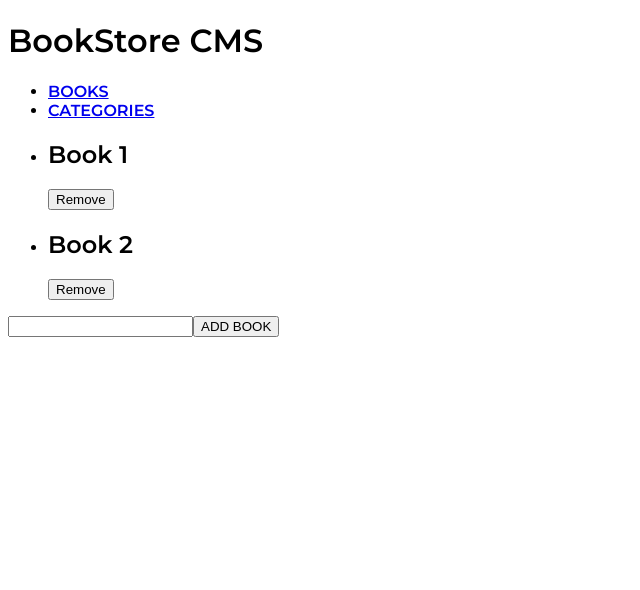
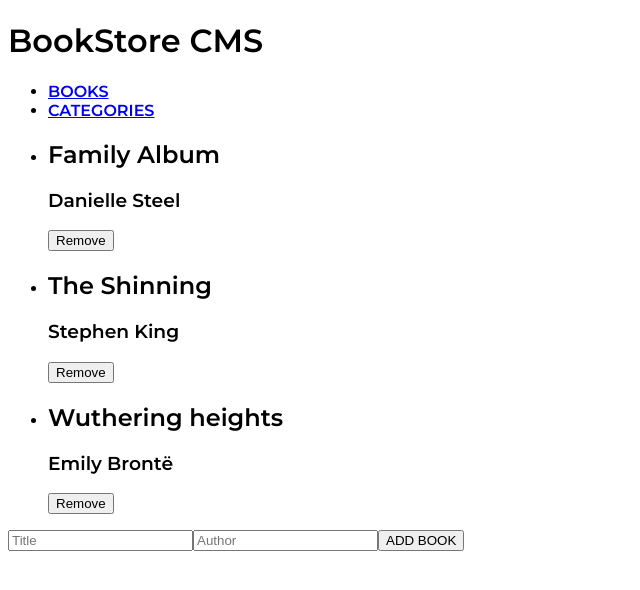
Before and after one commit to ntzwilly/bookstore, a React (Create React App) app: page / in a window 1280 px wide. Shown: the top 590 px of the page, without its empty margins (0-640 px from the left). Built offline with nearby package versions, Linux system fonts and the light colour scheme.

Commit message:
Make required changes

```diff
--- /dev/null
+++ b/src/components/BookData.js
@@ -0,0 +1,35 @@
+import React from 'react';
+
+const BookData = () => {
+  const BOOKS = [
+    {
+      id: 1,
+      title: 'Family Album',
+      author: 'Danielle Steel',
+    },
+    {
+      id: 2,
+      title: 'The Shinning',
+      author: 'Stephen King',
+    },
+    {
+      id: 3,
+      title: 'Wuthering heights',
+      author: 'Emily Brontë',
+    },
+  ];
+
+  return (
+    <ul className="book-list">
+      {BOOKS.map((book) => (
+        <li key={book.id}>
+          <h2>{book.title}</h2>
+          <h3>{book.author}</h3>
+          <button type="button">Remove</button>
+        </li>
+      ))}
+    </ul>
+  );
+};
+
+export default BookData;
--- a/src/components/Books.js
+++ b/src/components/Books.js
@@ -1,20 +1,12 @@
 import React from 'react';
+import BookData from './BookData';
 
 const Books = () => (
   <div>
-    <ul className="Book-list">
-      <li>
-        <h2>Book 1</h2>
-        <button type="button">Remove</button>
-      </li>
-      <li>
-        <h2>Book 2</h2>
-        <button type="button">Remove</button>
-      </li>
-    </ul>
+    <BookData />
     <form>
-      <input id="title" type="text" name="name" />
-
+      <input id="title" type="text" name="title" placeholder="Title" />
+      <input id="title" type="text" name="author" placeholder="Author" />
       <input type="submit" value="ADD BOOK" />
     </form>
   </div>
```
